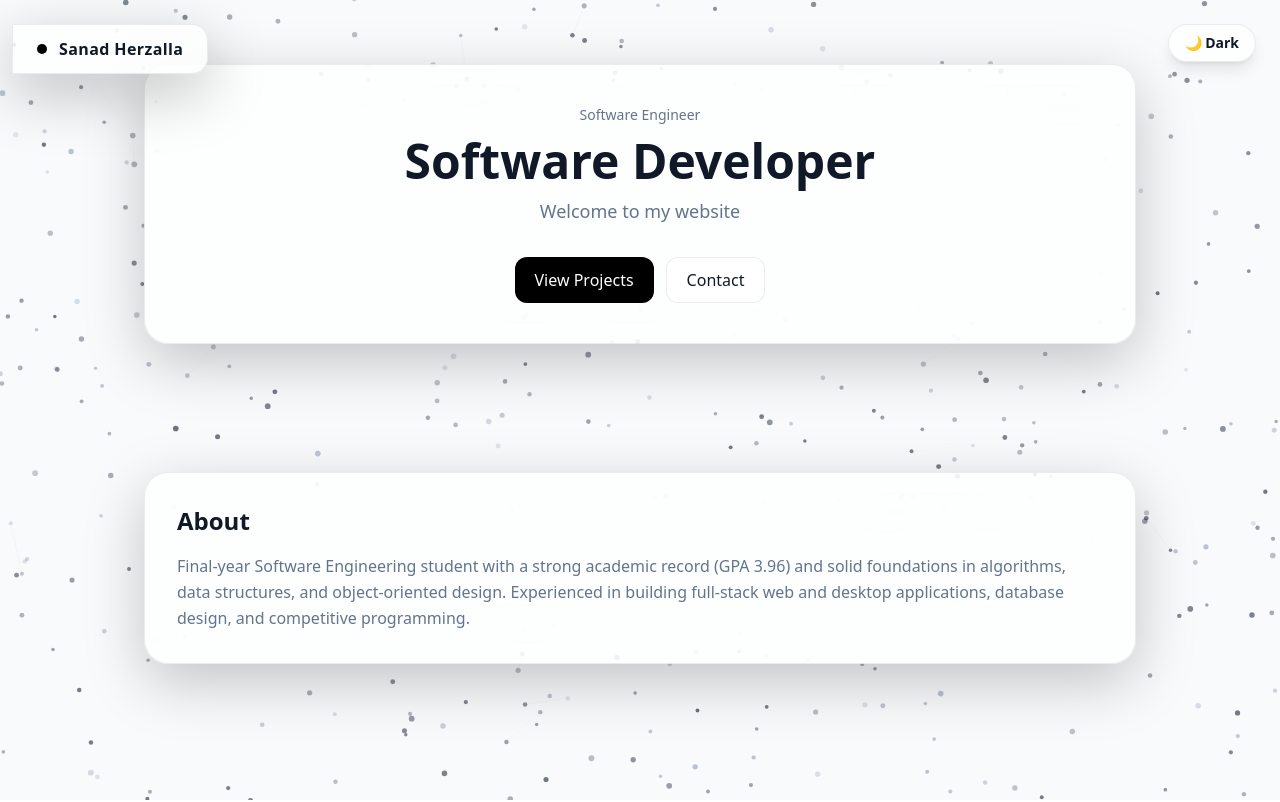
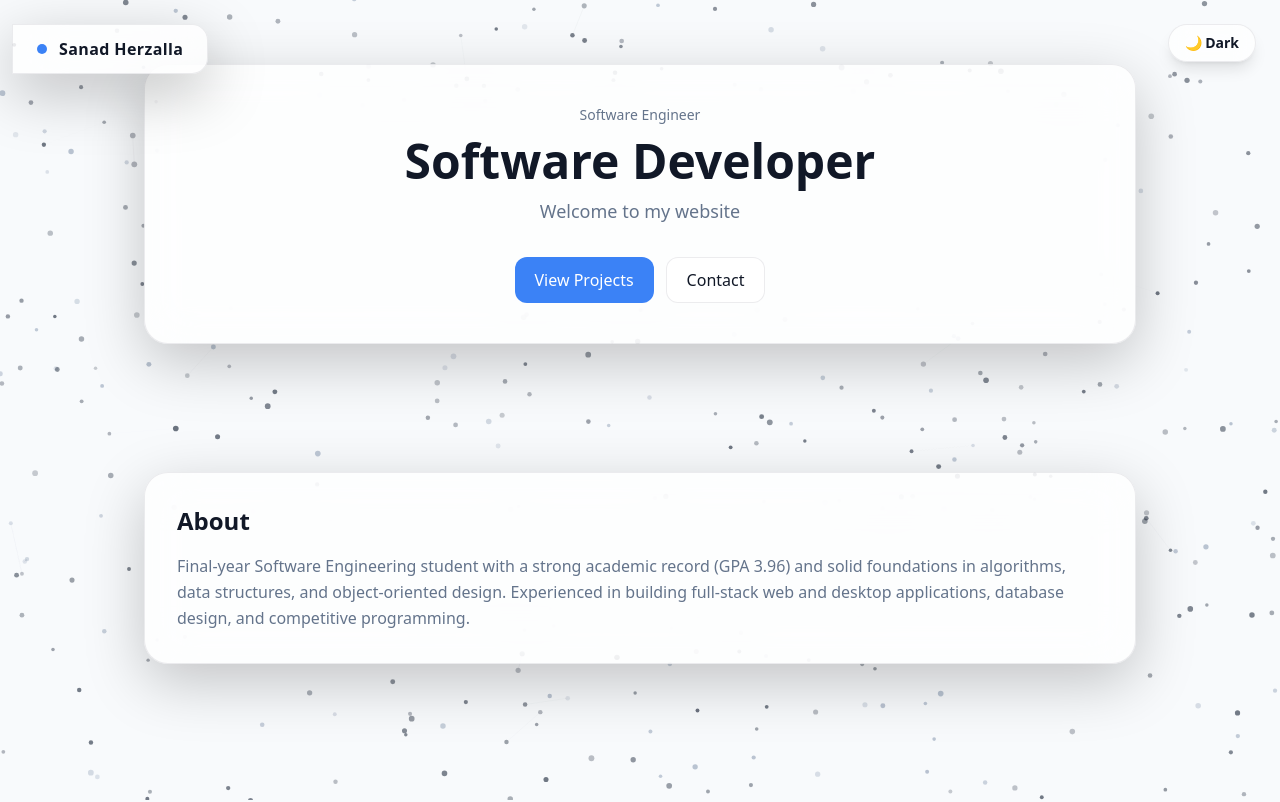
Before and after one commit to SanadHerzalla/My-Portfolio, a React (Vite) app: page / in a window 1280 px wide. Shown: the top 802 px of the page. Built offline with nearby package versions, Linux system fonts and the light colour scheme.

Commit message:
Enhance CSS styles with smooth scrolling, improved default rendering, and theme tokens for better design consistency. Add support for reduced motion preferences and update cursor styles. Refactor background and shadow tokens for clarity and consistency.

```diff
--- a/src/index.css
+++ b/src/index.css
@@ -1,31 +1,62 @@
 @import "tailwindcss";
 
+/* ✅ Smooth page scrolling */
 html {
   scroll-behavior: smooth;
 }
 
+/* ✅ Better default rendering */
+html,
+body {
+  height: 100%;
+}
+
+body {
+  margin: 0;
+  background: var(--bg-canvas);
+  color: rgb(var(--fg));
+  -webkit-font-smoothing: antialiased;
+  -moz-osx-font-smoothing: grayscale;
+}
+
+/* Canvas helper */
 .bg-canvas {
   position: fixed;
   inset: 0;
   z-index: -1;
 }
 
+/* =========================
+   THEME TOKENS (2026-ready)
+   ========================= */
 :root {
+  /* Background */
   --bg-canvas: #f8fafc;
 
+  /* Text */
   --fg: 17 24 39;
   --muted: 100 116 139;
 
+  /* Glass surfaces */
   --card-bg: 255 255 255 / 0.75;
   --card-border: 17 24 39 / 0.08;
 
+  /* ✅ Single source of truth accent (fix duplicate) */
   --accent: 59 130 246;
 
+  /* Dots */
   --dot-a: #1e293b;
   --dot-b: #94a3b8;
-  --accent: 0 0 0;
   --dot-link: rgba(156, 163, 175, 0.18);
-  /* black in light mode */
+
+  /* ✅ Radar tokens (used by SkillRadar) */
+  --radar-bg-a: rgba(255, 255, 255, 0.92);
+  --radar-bg-b: rgba(248, 250, 252, 0.65);
+  --radar-ring: rgba(15, 23, 42, 0.12);
+
+  /* ✅ Shadows (optional, consistent) */
+  --shadow-soft: 0 18px 60px rgba(0, 0, 0, 0.22);
+  --shadow-strong: 0 30px 90px rgba(0, 0, 0, 0.35);
 }
 
 html.dark {
@@ -41,21 +72,36 @@ html.dark {
 
   --dot-a: #22d3ee;
   --dot-b: #334155;
-  --accent: 34 211 238;
   --dot-link: rgba(99, 102, 241, 0.14);
-  /* cyan in dark mode */
+
+  --radar-bg-a: rgba(15, 23, 42, 0.92);
+  --radar-bg-b: rgba(2, 6, 23, 0.55);
+  --radar-ring: rgba(226, 232, 240, 0.14);
+
+  --shadow-soft: 0 18px 60px rgba(0, 0, 0, 0.45);
+  --shadow-strong: 0 34px 100px rgba(0, 0, 0, 0.62);
 }
 
-
-
-
-/* optional: smoother theme transitions */
+/* ✅ Optional: smoother theme transitions (but respects reduced motion) */
 html,
 body,
 #root {
   transition: background-color 250ms ease, color 250ms ease;
 }
 
+@media (prefers-reduced-motion: reduce) {
+  html {
+    scroll-behavior: auto;
+  }
+
+  html,
+  body,
+  #root {
+    transition: none;
+  }
+}
+
+/* ✅ Cursor (only if you're still using .type-cursor somewhere) */
 .type-cursor {
   display: inline-block;
   margin-left: 0.06em;
```
